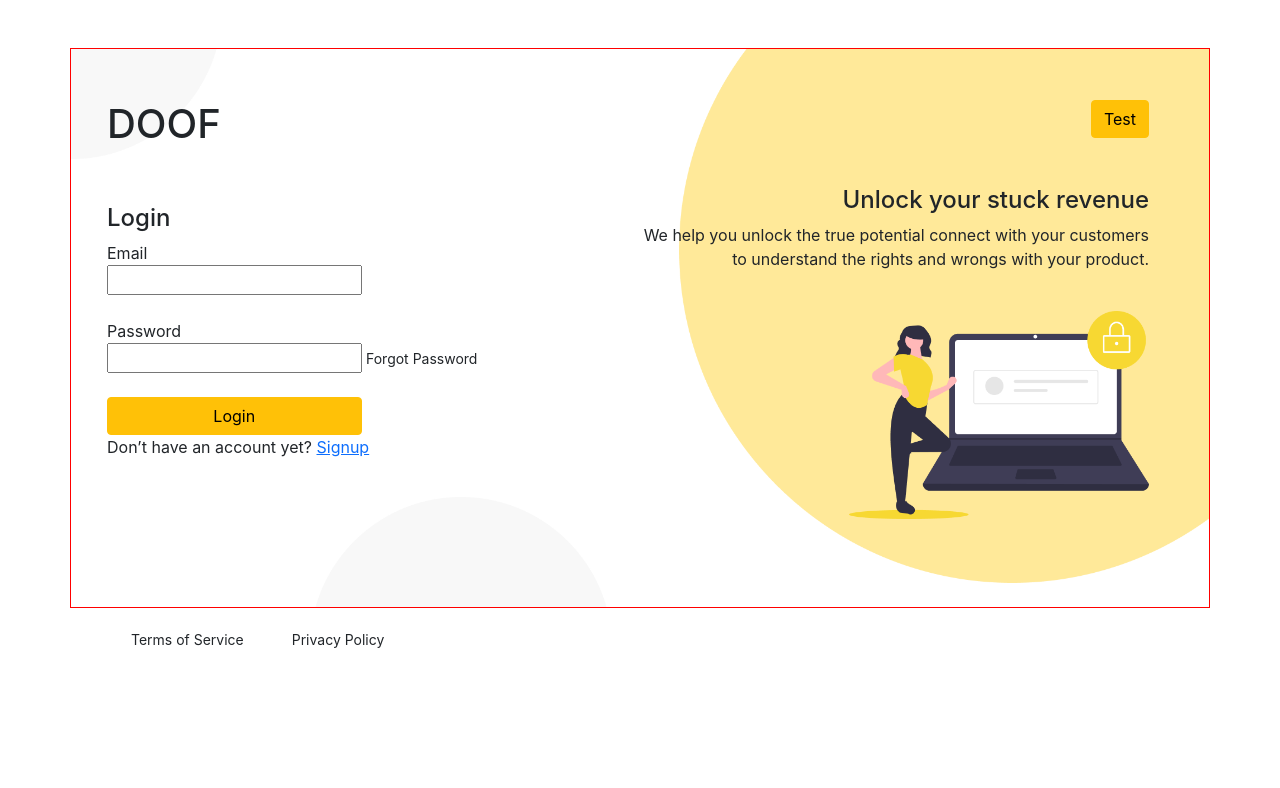
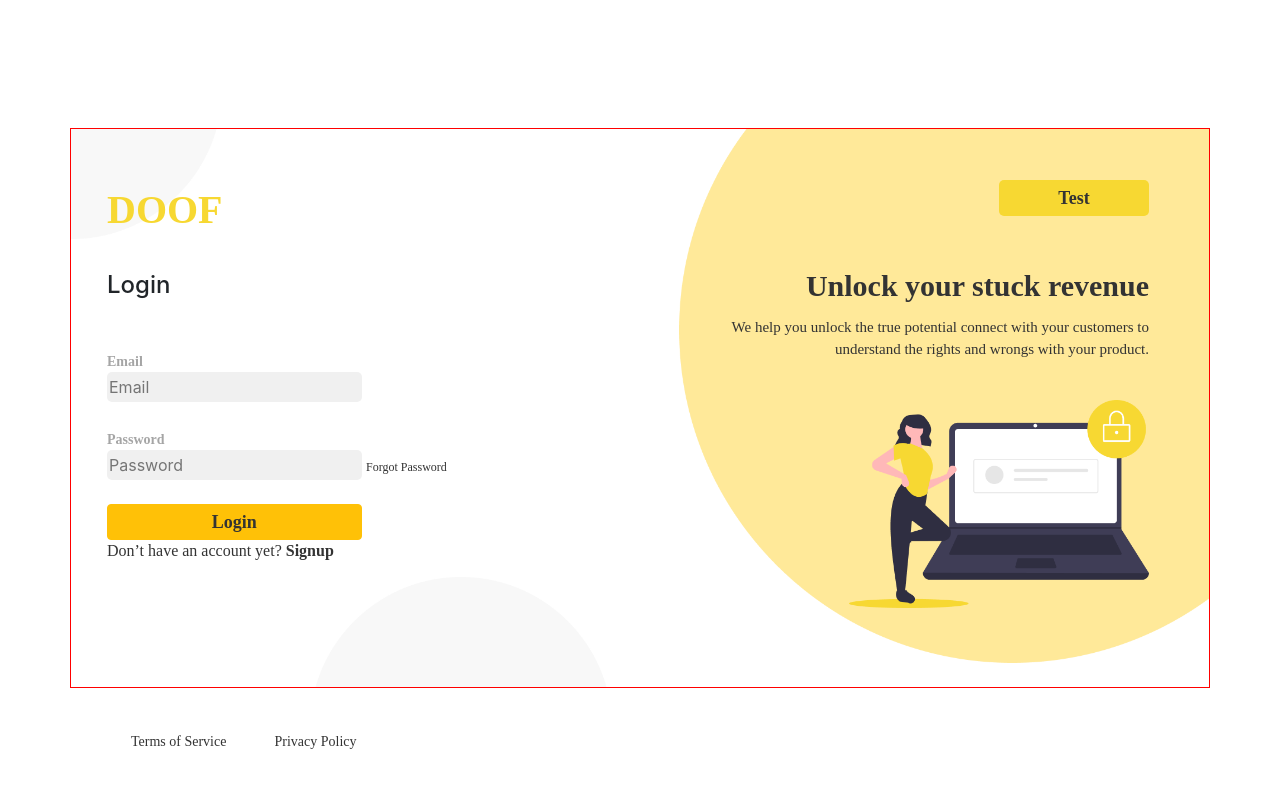
Before and after one commit to misbahs100/doof-intern-assignment, a React (Create React App) app: page / in a window 1280 px wide. Shown: the top 788 px of the page. Built offline with nearby package versions, Linux system fonts and the light colour scheme.

Commit message:
color, font and some other css

```diff
--- a/src/component/Login.css
+++ b/src/component/Login.css
@@ -11,8 +11,8 @@
 .login::before{
     content:  "";
     display: block;
-    width: 100%;
-    height: 100%;
+    /* width: 100%;
+    height: 100%; */
     position: absolute;
 
     opacity: .9;
@@ -41,7 +41,131 @@ top: 442px;
 .test{
     /* margin-left: 80%; */
     margin-top: 10%;
+
 }
 input{
     width: 50%;
+    height: 30px;
+    background: #F0F0F0;
+border-radius: 5px;
+border: none;
 }
+.doof{
+    font-family: Montserrat;
+font-style: normal;
+font-weight: bold;
+font-size: 40px;
+line-height: 59px;
+/* identical to box height */
+
+
+/* Primary */
+
+color: #F7D832;
+}
+.test-btn{
+    background: #F7D832;
+border-radius: 5px;
+width: 150px;
+
+font-family: Montserrat;
+font-style: normal;
+font-weight: 600;
+font-size: 18px;
+line-height: 22px;
+display: flex;
+align-items: center;
+text-align: center;
+
+/* Dark */
+
+color: #333333;
+}
+.input-text{
+    font-family: Montserrat;
+font-style: normal;
+font-weight: 600;
+font-size: 14px;
+line-height: 17px;
+/* identical to box height */
+
+
+/* Light */
+
+color: #A5A5A5;
+}
+.forgot{
+    font-family: Montserrat;
+font-style: normal;
+font-weight: 500;
+font-size: 12px;
+line-height: 17px;
+/* identical to box height */
+
+
+/* Dark */
+
+color: #333333;
+}
+.unlock{
+    font-family: Montserrat;
+font-style: normal;
+font-weight: bold;
+font-size: 30px;
+line-height: 44px;
+/* identical to box height */
+
+text-align: right;
+
+/* Dark */
+
+color: #333333;
+}
+.help{
+    font-family: Montserrat;
+font-style: normal;
+font-weight: 500;
+font-size: 15px;
+line-height: 22px;
+text-align: right;
+
+/* Dark */
+
+color: #333333;
+}
+.account{
+    font-family: Montserrat;
+font-style: normal;
+font-weight: 500;
+font-size: 16px;
+line-height: 22px;
+/* identical to box height */
+
+
+/* Dark */
+
+color: #333333;
+}
+.terms{
+    font-family: Montserrat;
+font-style: normal;
+font-weight: 500;
+font-size: 16px;
+line-height: 22px;
+/* identical to box height */
+
+
+/* Dark */
+
+color: #333333;
+}
+.login-text{
+    font-family: Montserrat;
+font-style: normal;
+font-weight: 600;
+font-size: 18px;
+line-height: 22px;
+
+
+color: #333333;
+}
--- a/src/component/Login.js
+++ b/src/component/Login.js
@@ -1,10 +1,11 @@
 import React from 'react';
 import './Login.css';
 import login from '../images/Login.png';
+import { Box, Button } from '@material-ui/core';
 
 const Login = () => {
     return (
-        <div className="background  my-5">
+        <div className="background" style={{marginTop: '10%'}}>
             <div className="login container my-auto" style={{ border: '1px solid red' }}>
                 {/* <div className="row " style={{ border: '1px solid green', height: '50px', margin: '10px' }}>
                     <div className="col-md-12 d-flex justify-content-between">
@@ -25,25 +26,26 @@ const Login = () => {
                 <div className="div" style={{ border: '1px solid red' }}> terms </div> */}
 
                 <div className="row container" >
-                <div className="col-md-6" style={{ display: 'flex', flexDirection: 'column' }}>
-                <div className="d-flex justify-content-start test"><h1>DOOF</h1></div>
-                        <div className="mt-5">
+                <div className="col-md-6" style={{ display: 'flex', flexDirection: 'column', position: 'relative' }}>
+                {/* <div className="d-flex justify-content-start test"><h1 className="doof">DOOF</h1></div> */}
+                <Box display="flex" justifyContent="flex-start" className="test"><h1 className="doof">DOOF</h1></Box>
+                        <div className="mt-4">
                             <h4>Login</h4>
-                            <form action="">
-                                <label htmlFor="">Email</label><br />
-                                <input type="email" name="" id="" />
+                            <form className="mt-5" action="">
+                                <label className="input-text" htmlFor="">Email</label><br />
+                                <input type="email" name="" placeholder="Email" />
                                 <br /><br />
-                                <label htmlFor="Password">Password</label><br />
-                                <input type="password" name="" id="" /> <small>Forgot Password</small>
+                                <label className="input-text" htmlFor="Password">Password</label><br />
+                                <input type="password" name="" placeholder="Password" /> <small className="forgot">Forgot Password</small>
                                 <br />
                                 <br />
-                                <button className="btn btn-warning w-50" type="submit">Login</button>
+                                <button className="btn btn-warning w-50 login-text" type="submit">Login</button>
                             </form>
-                            <p>Don’t have an account yet? <a href="#">Signup</a></p>
+                            <p className="account">Don’t have an account yet? <b>Signup</b></p>
 
                         </div>
 
-                        <div className="" style={{marginTop: '30%'}}>
+                        <div className="terms" style={{marginTop: '30%'}}>
                             <small className="mx-4">Terms of Service</small>
                             <small className="mx-4">Privacy Policy</small>
                         </div>
@@ -51,10 +53,11 @@ const Login = () => {
                     </div>
 
 
-                    <div className="col-md-6" style={{ display: 'flex', flexDirection: 'column' }}>
-                        <div className="d-flex justify-content-end"><button className="btn btn-warning test">Test</button></div>
-                        <h4 className="text-end mt-5">Unlock your stuck revenue</h4>
-                        <p className="text-end">We help you unlock the true potential connect with your customers to understand the rights and wrongs with your product.</p>
+                    <div className="col-md-6" style={{ display: 'flex', flexDirection: 'column', position: 'relative' }}>
+                        {/* <div className="d-flex justify-content-end"><button className="btn test test-btn d-flex justify-content-center">Test</button></div> */}
+                        <Box display="flex" justifyContent="flex-end"><button className="btn test test-btn d-flex justify-content-center">Test</button></Box>
+                        <h4 className="text-end unlock mt-5">Unlock your stuck revenue</h4>
+                        <p className="text-end help">We help you unlock the true potential connect with your customers to <br /> understand the rights and wrongs with your product.</p>
                         <img className="mt-4" style={{ width: '300px', marginLeft: 'auto' }} src={login} alt="" />
 
                     </div>
```
